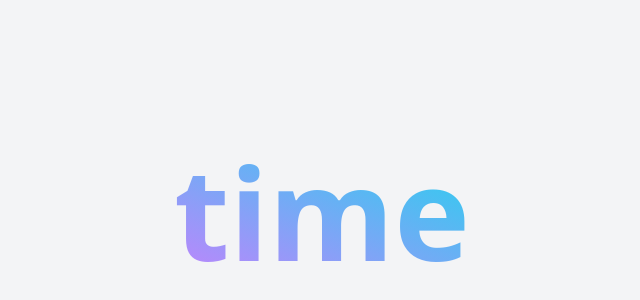
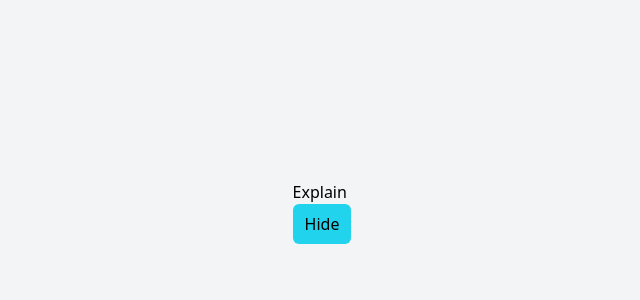
Before and after one commit to RayhanalKavey/useState-and-useEffect-concepts-and-example, a React (Create React App) app: page / in a window 1280 px wide. Shown: the part 188-488 px from the top of the page, without its empty margins (318-958 px from the left). Built offline with nearby package versions, Linux system fonts and the light colour scheme.

Commit message:
Clear the side effect we return an anonymous function and do the clean up work there. This system is called useEffect cleanup.

```diff
--- a/src/App.js
+++ b/src/App.js
@@ -17,9 +17,9 @@ function App() {
       {/* <LessonFour /> */}
       {/* <Explain /> */}
       {/* ParT useEffect */}
-      {/* <ExplainUseEffect></ExplainUseEffect> */}
+      <ExplainUseEffect></ExplainUseEffect>
       {/* <LessonOneUseEffect></LessonOneUseEffect> */}
-      <LessonTwoUseEffect></LessonTwoUseEffect>
+      {/* <LessonTwoUseEffect></LessonTwoUseEffect> */}
     </div>
   );
 }
--- a/src/pages/useEffect/ExplainUseEffect.js
+++ b/src/pages/useEffect/ExplainUseEffect.js
@@ -7,6 +7,12 @@ function ExplainUseEffect() {
 
   useEffect(() => {
     console.count("Effect");
+
+    return () => {
+      console.log("Clean korteesi");
+      // cleanup action
+      console.log("Done");
+    };
   }, [toggle]);
 
   return (
--- a/src/pages/useEffect/LessonTwoUseEffect.js
+++ b/src/pages/useEffect/LessonTwoUseEffect.js
@@ -4,7 +4,7 @@ function LessonTwoUseEffect() {
   return (
     <div>
       <h1 className="text-9xl font-bold bg-clip-text text-transparent bg-gradient-to-tr from-purple-400 to-cyan-400">
-        time
+        0
       </h1>
     </div>
   );
```
